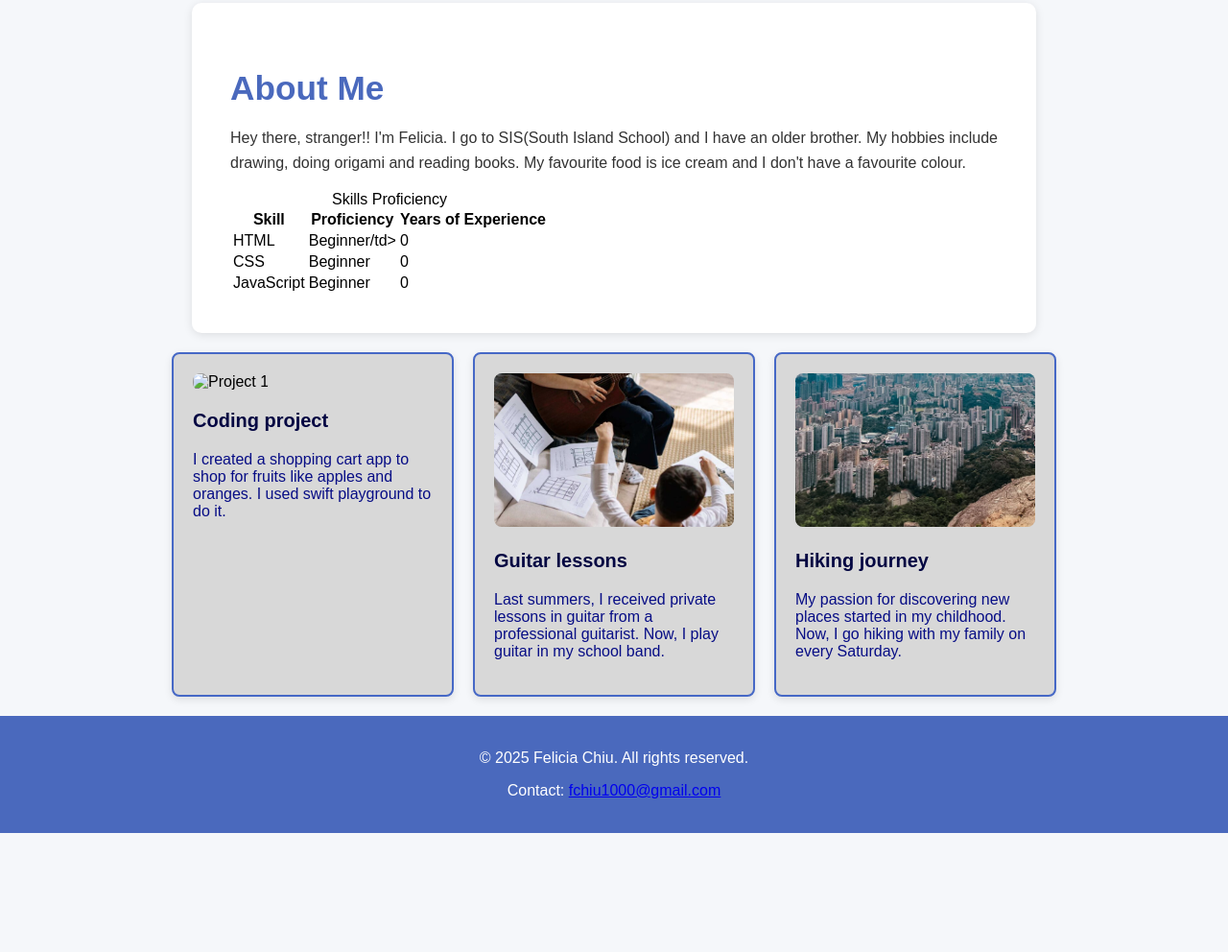
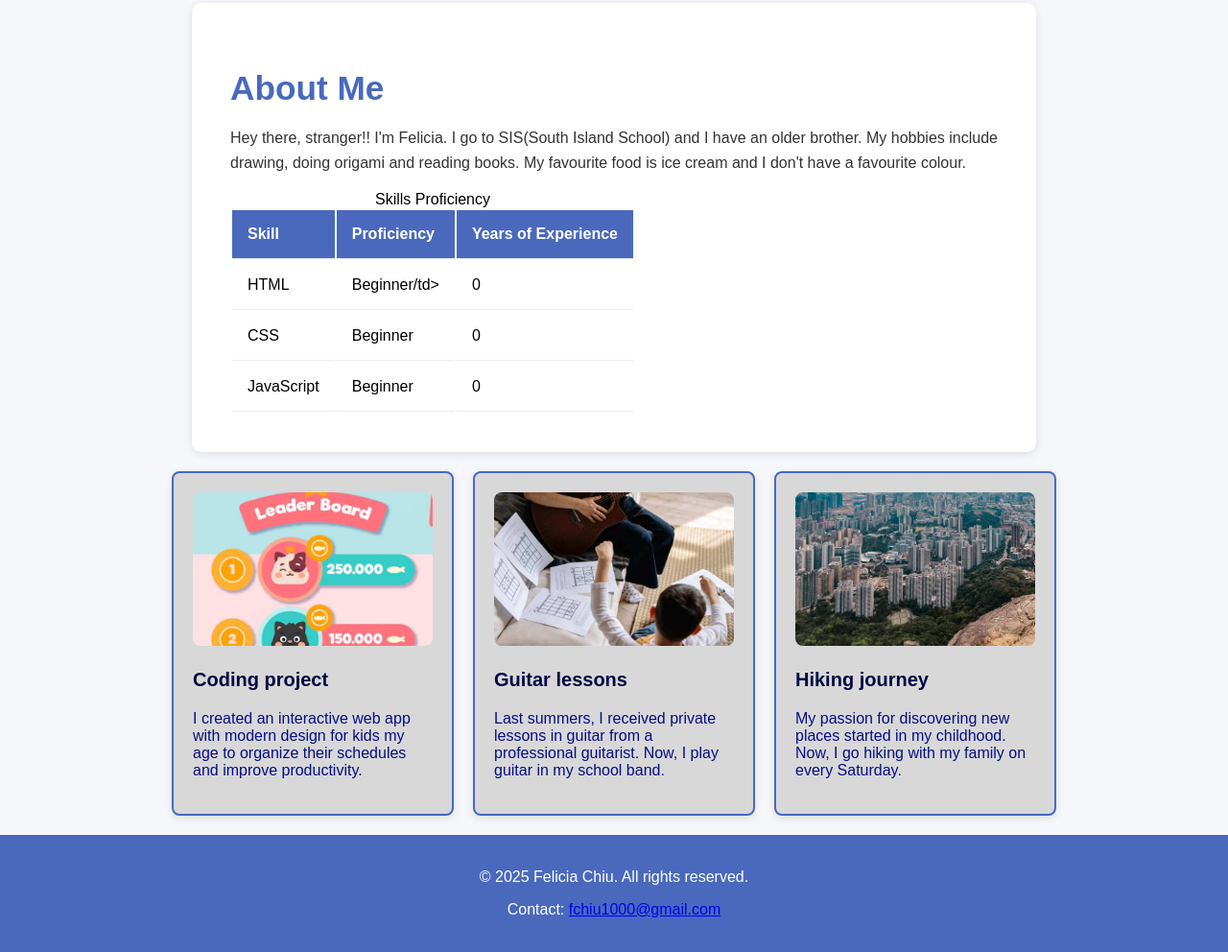
Before and after one commit to pototo191/portfolio, a plain HTML site: page index.html in a window 1280 px wide. Shown: the part 929-1921 px from the top of the page at 96% size. Before the commit the page ends 1797 px from the top, so only its background shows below. Drawn offline with Linux system fonts and the light colour scheme.

Commit message:
Add files via upload

```diff
--- a/index.html
+++ b/index.html
@@ -78,10 +78,11 @@
     </section>
     <section id="projects" class="gallery">
       <div class="project-card">
-        <img src="Shopping cart icon.png" alt="Project 1" />
+        <img src="project-1.png" alt="Project 1" />
         <h3>Coding project</h3>
         <p>
-          I created a shopping cart app to shop for fruits like apples and oranges. I used swift playground to do it.
+          I created an interactive web app with modern design for kids my age to
+          organize their schedules and improve productivity.
         </p>
       </div>
       <div class="project-card">
--- a/personal-portfolio.css
+++ b/personal-portfolio.css
@@ -148,3 +148,38 @@ footer {
   gap: 20px;
   padding: 20px;
 }
+
+tr:hover{
+  background-color: #e0e0e0;
+}
+
+.hero img:hover{
+  transform: scale(1.1);
+}
+
+.hero img{
+  transition: transform 0.3s ease;
+}
+
+.project-card:hover{
+  transform: scale(1.1);
+}
+
+.project-card{
+  transition: transform 0.3s ease;
+}
+
+th, td{
+  padding: 16px;
+  text-align: left;
+  border-bottom: 1px solid #e9ecef;
+}
+
+th{
+  background-color: #4a69bd;
+  color: #ffffff;
+}
+
+td{
+  color: #000000
+}
```
